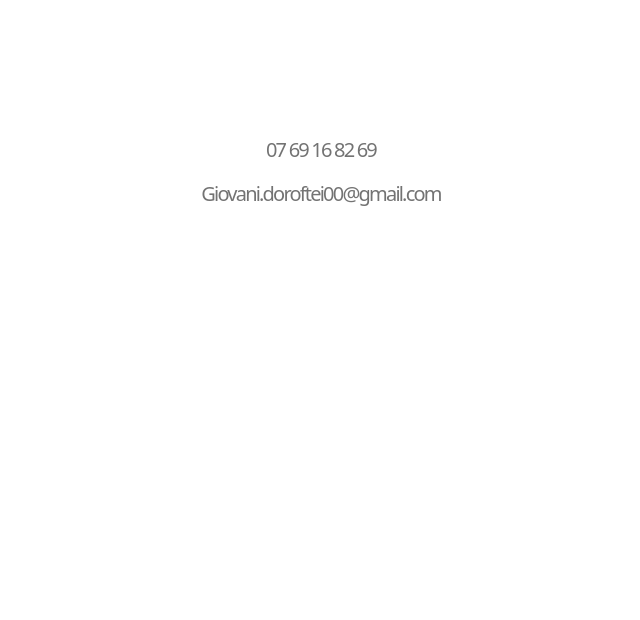
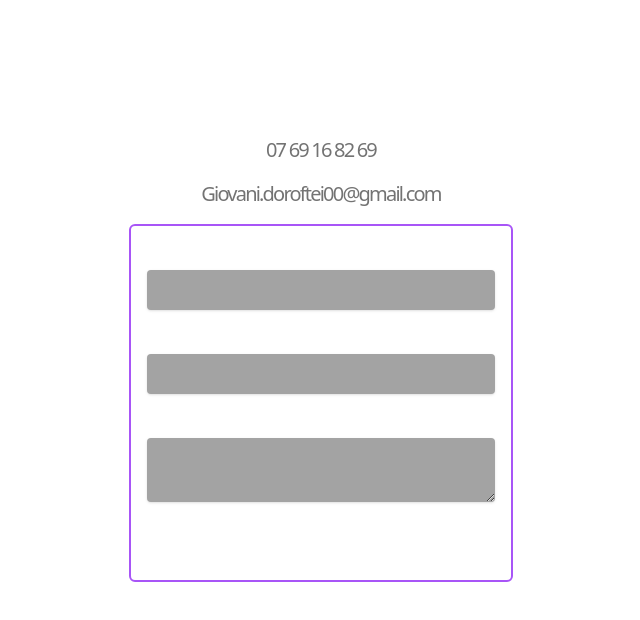
Before and after one commit to David-giovanni/Portfolio, a React (Create React App) app in the folder my-ptf/: page /contact in a window 1280 px wide. Shown: the top 620 px of the page, without its empty margins (319-959 px from the left). Built offline with nearby package versions, Linux system fonts and the light colour scheme.

Commit message:
add form

```diff
--- a/my-ptf/src/Components/Contact.js
+++ b/my-ptf/src/Components/Contact.js
@@ -3,8 +3,9 @@ import { motion } from "framer-motion";
 
 const Contact = () => {
   return (
+    <div className="">
       <div id="contact" className="text-white border-neutral-900">
-      <motion.div
+        <div
           whileInView={{ opacity: 1, y: 0 }}
           initial={{ opacity: 0, y: 100 }}
           transition={{ duration: 1.5 }}
@@ -17,7 +18,70 @@ const Contact = () => {
               Giovani.doroftei00@gmail.com
             </p>
           </div>
-      </motion.div>
+        </div>
+      </div>
+      <div className="flex flex-col justify-center items-center">
+        <div className=" text-white text-center">
+          <form
+            action="https://formspree.io/f/xvgpovgp"
+            method="POST"
+            className=" border border-y-2 border-x-2 border-purple-500 bg-opacity-80 xl:w-96 p-4 rounded-md"
+          >
+            <div className="mb-4">
+              <label
+                className="block text-white text-sm font-bold mb-2"
+                htmlFor="name"
+              >
+                Nom
+              </label>
+              <input
+                type="text"
+                id="name"
+                name="name"
+                required
+                className="w-full px-3 py-2 text-black bg-neutral-400 rounded shadow appearance-none focus:outline-none focus:shadow-outline"
+              />
+            </div>
+            <div className="mb-4">
+              <label
+                className="block text-white text-sm font-bold mb-2"
+                htmlFor="email"
+              >
+                E-mail
+              </label>
+              <input
+                type="email"
+                id="email"
+                name="email"
+                required
+                className="w-full px-3 py-2 bg-neutral-400 text-black rounded shadow appearance-none focus:outline-none focus:shadow-outline"
+              />
+            </div>
+            <div className="mb-4">
+              <label
+                className="block text-white text-sm font-bold mb-2"
+                htmlFor="message"
+              >
+                Message
+              </label>
+              <textarea
+                id="message"
+                name="message"
+                required
+                className="w-full px-3 py-2 text-black bg-neutral-400 rounded shadow appearance-none focus:outline-none focus:shadow-outline"
+              ></textarea>
+            </div>
+            <div className="flex items-center justify-between">
+              <button
+                type="submit"
+                className="hover:bg-neutral-700 text-white duration-150 m-auto font-bold py-2 px-4 rounded-xl focus:outline-none focus:shadow-outline"
+              >
+                Envoyer
+              </button>
+            </div>
+          </form>
+        </div>
+      </div>
     </div>
   );
 };
```
Lines whose indentation alone changed are shown as unchanged.
